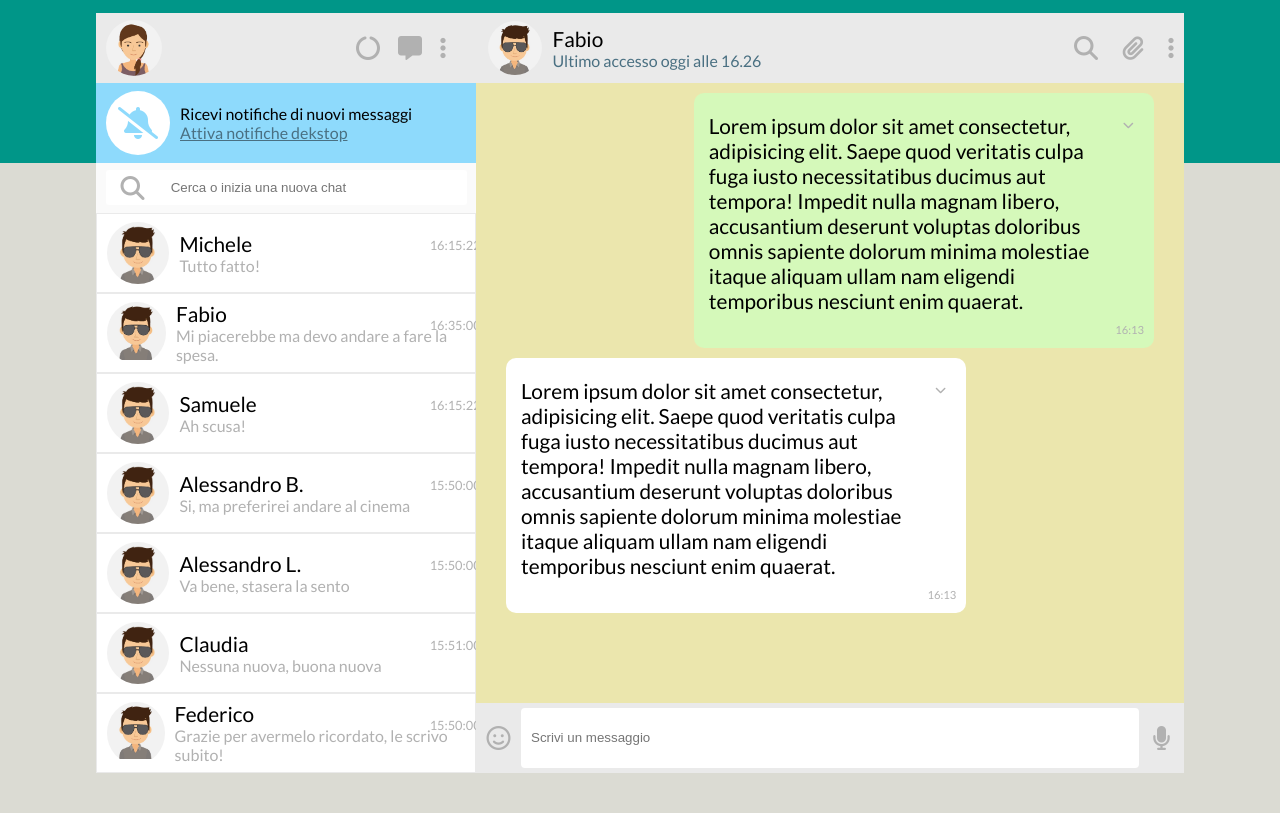
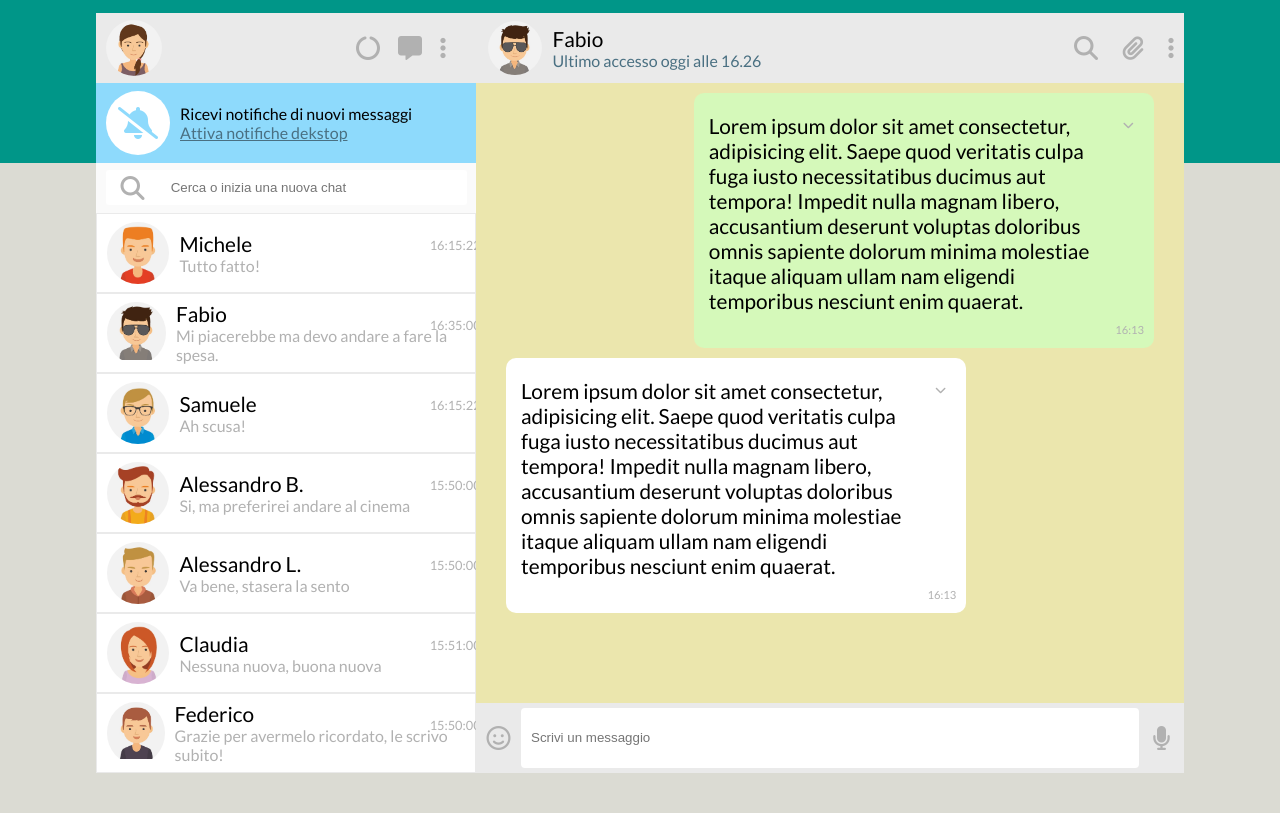
Before and after one commit to NicolaBellini/vue-boolzapp, a plain HTML site: page index.html in a window 1280 px wide. Drawn offline with nearby package versions, Linux system fonts and the light colour scheme; files whose address does not match are found by name.

Commit message:
[add] photo in miniature (changed the path of the img !!)

```diff
--- a/index.html
+++ b/index.html
@@ -61,7 +61,7 @@
         <!-- un contatto -->
         <div class="col personal d-flex align-center" v-for="(contact,index) in contacts">
           <div class="icon margin-left-s">
-            <img src="assets/img/avatar_2.jpg" alt="">
+            <img :src="contact.avatar" alt="">
           </div>
           <div class="name margin-left-s">
             <p>{{contact.name}}</p>
@@ -69,120 +69,12 @@
             <p>{{contact.messages[contact.messages.length-1].message}}</p>
           </div>
           <div class="time">
+            <!-- prendo l' orario dividendo la proprietà in un arry di due stringhe usando lo spazio e mi prendo l' indice 1 -->
             <p>
               {{contact.messages[contact.messages.length-1].date.split(' ')[1]}}
             </p>
           </div>
         </div>
-        <!-- un contatto -->
-        <!-- <div class="col personal d-flex align-center">
-          <div class="icon margin-left-s">
-            <img src="assets/img/avatar_3.jpg" alt="">
-          </div>
-          <div class="name margin-left-s">
-            <p>Fabio</p>
-            <p>Lorem ipsum dolor sit amet.</p>
-          </div>
-          <div class="time">
-            <p>16:05</p>
-          </div>
-        </div>
-        <div class="col personal d-flex align-center">
-          <div class="icon margin-left-s">
-            <img src="assets/img/avatar_4.jpg" alt="">
-          </div>
-          <div class="name margin-left-s">
-            <p>Fabio</p>
-            <p>Lorem ipsum dolor sit amet.</p>
-          </div>
-          <div class="time">
-            <p>16:05</p>
-          </div>
-        </div>
-        <div class="col personal d-flex align-center">
-          <div class="icon margin-left-s">
-            <img src="assets/img/avatar_5.jpg" alt="">
-          </div>
-          <div class="name margin-left-s">
-            <p>Fabio</p>
-            <p>Lorem ipsum dolor sit amet.</p>
-          </div>
-          <div class="time">
-            <p>16:05</p>
-          </div>
-        </div>
-        <div class="col personal d-flex align-center">
-          <div class="icon margin-left-s">
-            <img src="assets/img/avatar_6.jpg" alt="">
-          </div>
-          <div class="name margin-left-s">
-            <p>Fabio</p>
-            <p>Lorem ipsum dolor sit amet.</p>
-          </div>
-          <div class="time">
-            <p>16:05</p>
-          </div>
-        </div>
-        <div class="col personal d-flex align-center">
-          <div class="icon margin-left-s">
-            <img src="assets/img/avatar_7.jpg" alt="">
-          </div>
-          <div class="name margin-left-s">
-            <p>Fabio</p>
-            <p>Lorem ipsum dolor sit amet.</p>
-          </div>
-          <div class="time">
-            <p>16:05</p>
-          </div>
-        </div>
-        <div class="col personal d-flex align-center">
-          <div class="icon margin-left-s">
-            <img src="assets/img/avatar_8.jpg" alt="">
-          </div>
-          <div class="name margin-left-s">
-            <p>Fabio</p>
-            <p>Lorem ipsum dolor sit amet.</p>
-          </div>
-          <div class="time">
-            <p>16:05</p>
-          </div>
-        </div>
-        <div class="col personal d-flex align-center">
-          <div class="icon margin-left-s">
-            <img src="assets/img/avatar_3.jpg" alt="">
-          </div>
-          <div class="name margin-left-s">
-            <p>Fabio</p>
-            <p>Lorem ipsum dolor sit amet.</p>
-          </div>
-          <div class="time">
-            <p>16:05</p>
-          </div>
-        </div>
-        <div class="col personal d-flex align-center">
-          <div class="icon margin-left-s">
-            <img src="assets/img/avatar_2.jpg" alt="">
-          </div>
-          <div class="name margin-left-s">
-            <p>Fabio</p>
-            <p>Lorem ipsum dolor sit amet.</p>
-          </div>
-          <div class="time">
-            <p>16:05</p>
-          </div>
-        </div>
-        <div class="col personal d-flex align-center">
-          <div class="icon margin-left-s">
-            <img src="assets/img/avatar_6.jpg" alt="">
-          </div>
-          <div class="name margin-left-s">
-            <p>Fabio</p>
-            <p>Lorem ipsum dolor sit amet.</p>
-          </div>
-          <div class="time">
-            <p>16:05</p>
-          </div>
-        </div> -->
       </div>
     </div>
 
@@ -190,7 +82,7 @@
       <div class="col user d-flex d-between">
         <div class="col personal d-flex align-center">
           <div class="icon margin-left-s">
-            <img src="assets/img/avatar_2.jpg" alt="">
+            <img src="img/avatar_2.jpg" alt="">
           </div>
           <div class="name margin-left-s">
             <p>Fabio</p>
--- a/js/main.js
+++ b/js/main.js
@@ -7,7 +7,7 @@ createApp({
       contacts: [
         {
             name: 'Michele',
-            avatar: './img/avatar_1.png',
+            avatar: 'img/avatar_1.jpg',
             visible: true,
             messages: [
                 {
@@ -29,7 +29,7 @@ createApp({
         },
         {
             name: 'Fabio',
-            avatar: './img/avatar_2.png',
+            avatar: 'img/avatar_2.jpg',
             visible: true,
             messages: [
                 {
@@ -51,7 +51,7 @@ createApp({
         },
         {
             name: 'Samuele',
-            avatar: './img/avatar_3.png',
+            avatar: 'img/avatar_3.jpg',
             visible: true,
             messages: [
                 {
@@ -73,7 +73,7 @@ createApp({
         },
         {
             name: 'Alessandro B.',
-            avatar: './img/avatar_4.png',
+            avatar: 'img/avatar_4.jpg',
             visible: true,
             messages: [
                 {
@@ -90,7 +90,7 @@ createApp({
         },
         {
             name: 'Alessandro L.',
-            avatar: './img/avatar_5.png',
+            avatar: 'img/avatar_5.jpg',
             visible: true,
             messages: [
                 {
@@ -107,7 +107,7 @@ createApp({
         },
         {
             name: 'Claudia',
-            avatar: './img/avatar_6.png',
+            avatar: 'img/avatar_6.jpg',
             visible: true,
             messages: [
                 {
@@ -129,7 +129,7 @@ createApp({
         },
         {
             name: 'Federico',
-            avatar: './img/avatar_7.png',
+            avatar: 'img/avatar_7.jpg',
             visible: true,
             messages: [
                 {
@@ -146,7 +146,7 @@ createApp({
         },
         {
             name: 'Davide',
-            avatar: './img/avatar_8.png',
+            avatar: 'img/avatar_8.jpg',
             visible: true,
             messages: [
                 {
```
Also changed, not shown: img/avatar_1.jpg (renamed from assets/img/avatar_1.jpg), img/avatar_2.jpg (renamed from assets/img/avatar_2.jpg), img/avatar_3.jpg (renamed from assets/img/avatar_3.jpg), img/avatar_4.jpg (renamed from assets/img/avatar_4.jpg), img/avatar_5.jpg (renamed from assets/img/avatar_5.jpg), img/avatar_6.jpg (renamed from assets/img/avatar_6.jpg), img/avatar_7.jpg (renamed from assets/img/avatar_7.jpg), img/avatar_8.jpg (renamed from assets/img/avatar_8.jpg), img/avatar_io.jpg (renamed from assets/img/avatar_io.jpg), img/mine.jpg (renamed from assets/img/mine.jpg).
